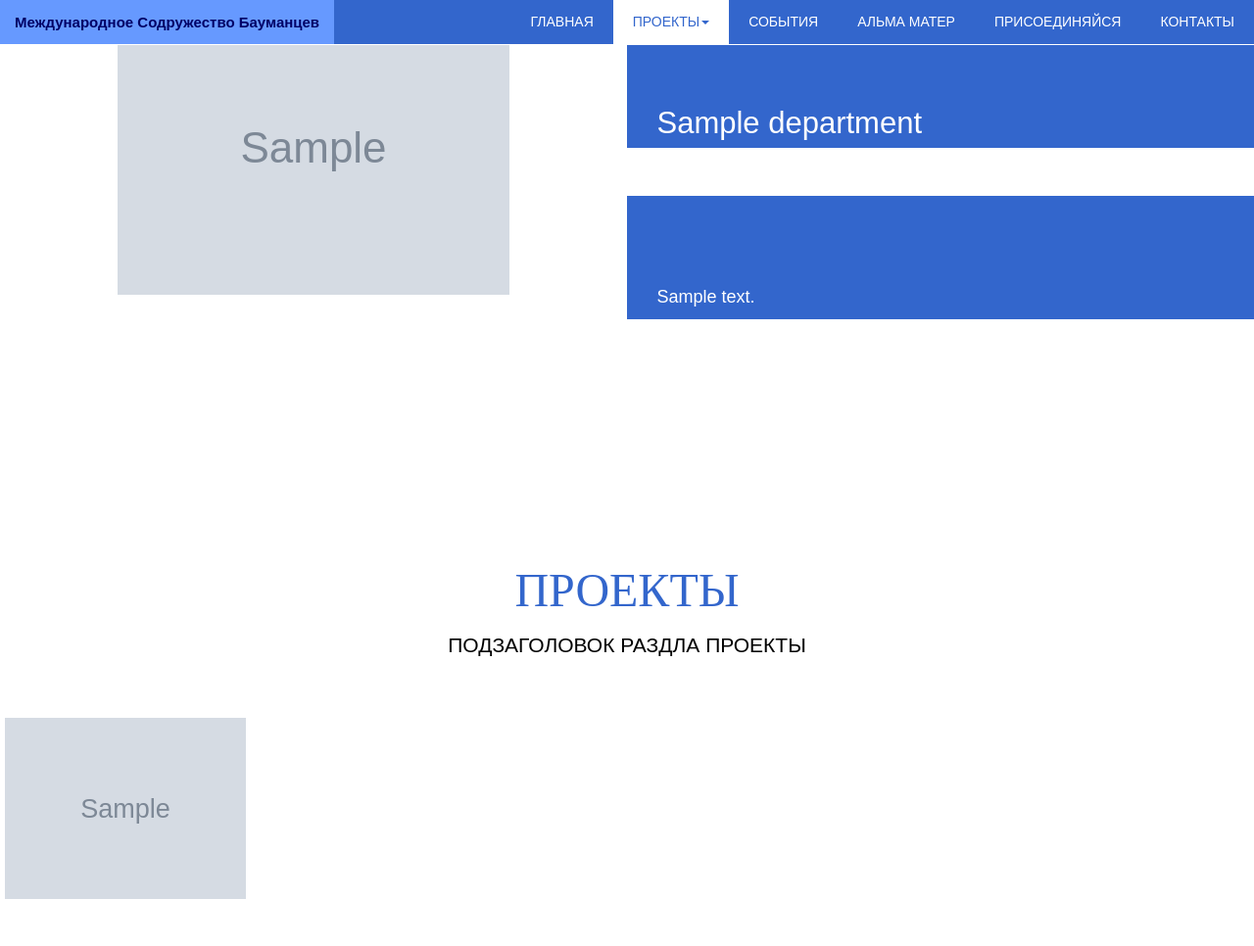
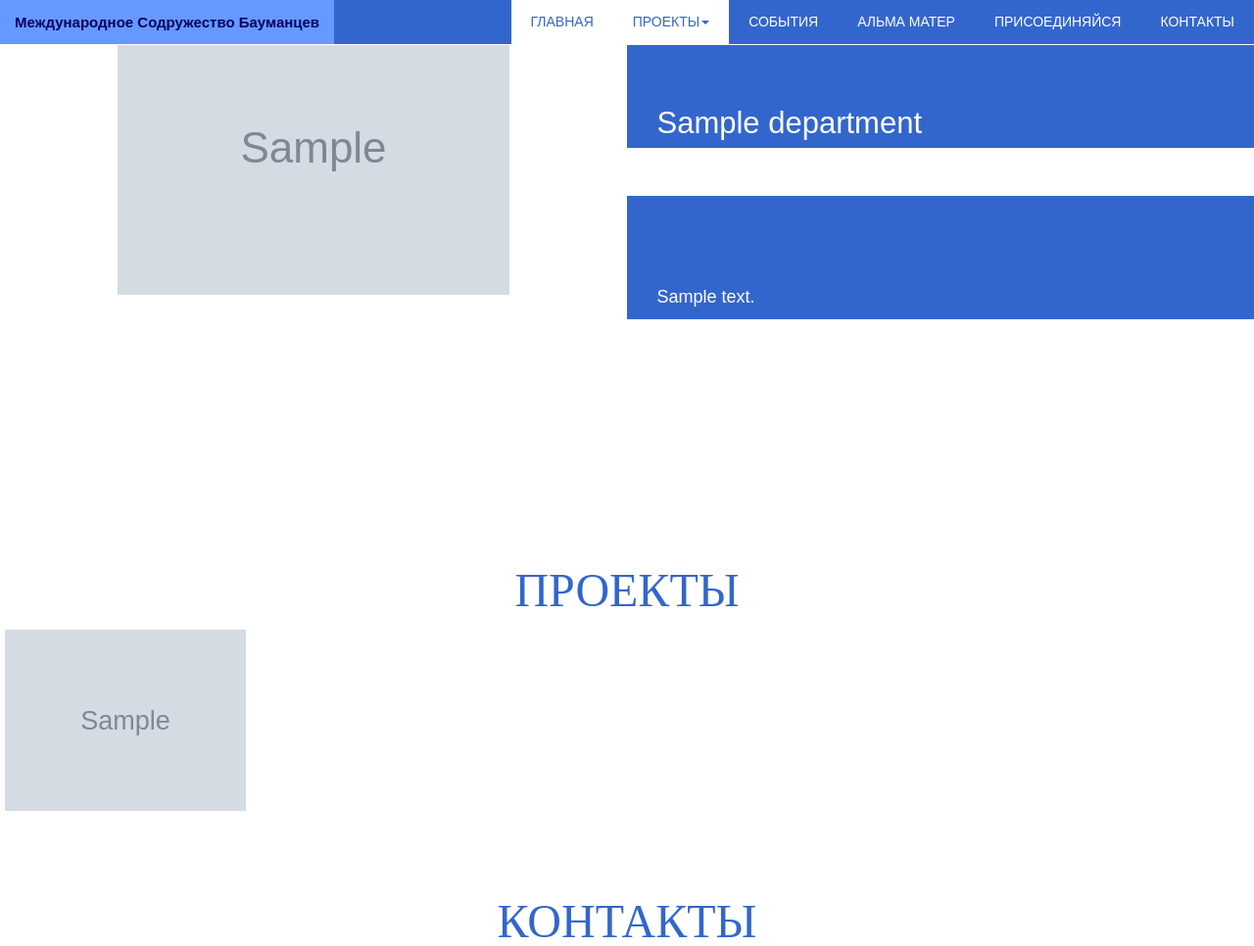
Before and after one commit to ArturAmbartsumov/MSB, a Django app: template main/templates/main/base_department.html in a window 1280 px wide. Shown: the top 966 px of the page at 98% size. Run offline with Django 3.2, Linux system fonts and the light colour scheme; the template is opened without the code that fills it: most values are stand-ins (such as "Sample title", 1, 10 or a date in 2020); grey boxes marked "Sample" are stand-in pictures; some libraries are stand-ins or nearby versions; some web fonts are replaced.

Commit message:
не работает все равно

```diff
--- a/main/templates/main/base.html
+++ b/main/templates/main/base.html
@@ -31,7 +31,7 @@
 		        <div class="collapse navbar-collapse">
 		          <ul class="nav navbar-nav navbar-right">
 
-		            <li {% if index %} class="active" {% endif %}><a href={% url 'main:index'%}>Главная</a></li>
+		            <li class="{% if memorandum %} active {% endif %}"><a href={% url 'main:index'%}>Главная</a></li>
 
 		            <li class="dropdown {% if department %} active {% endif %} ">
 
@@ -47,7 +47,7 @@
 		            </li>
 		            <li><a href={% url 'main:newsList'%} {% if newsList %} class="active" {% endif %}>События</a></li>
 
-		            <li><a href={% url 'main:projectList'%} {% if projectList %} class="active" {% endif %}>Альма матер</a></li>
+		            <li><a href={% url 'main:projectList'%} {% if projectsList %} class="active" {% endif %}>Альма матер</a></li>
 
 		            <li><a href="#" data-toggle="modal" data-target="#SignInModal"> Присоединяйся</a></li>
 		            <li><a href="#">Контакты</a></li>
--- a/main/templates/main/base_department.html
+++ b/main/templates/main/base_department.html
@@ -52,7 +52,6 @@
     <div class="brand">
             <div class="container-fluid">
             	<h1 class="brandHeader">Проекты</h1>
-              	<h3>Подзаголовок раздла проекты</h3>
             </div>
   	</div>
 
```
